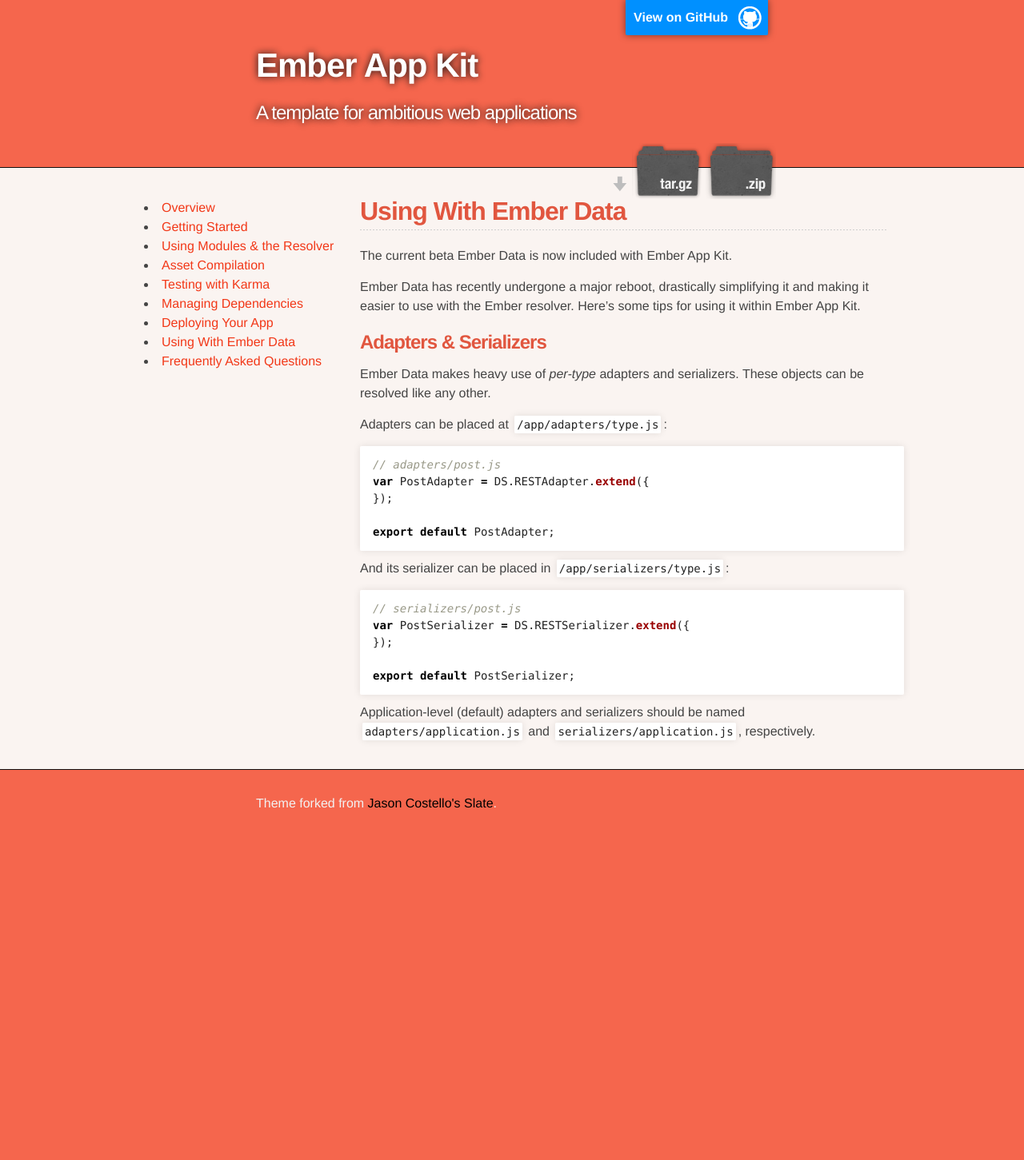
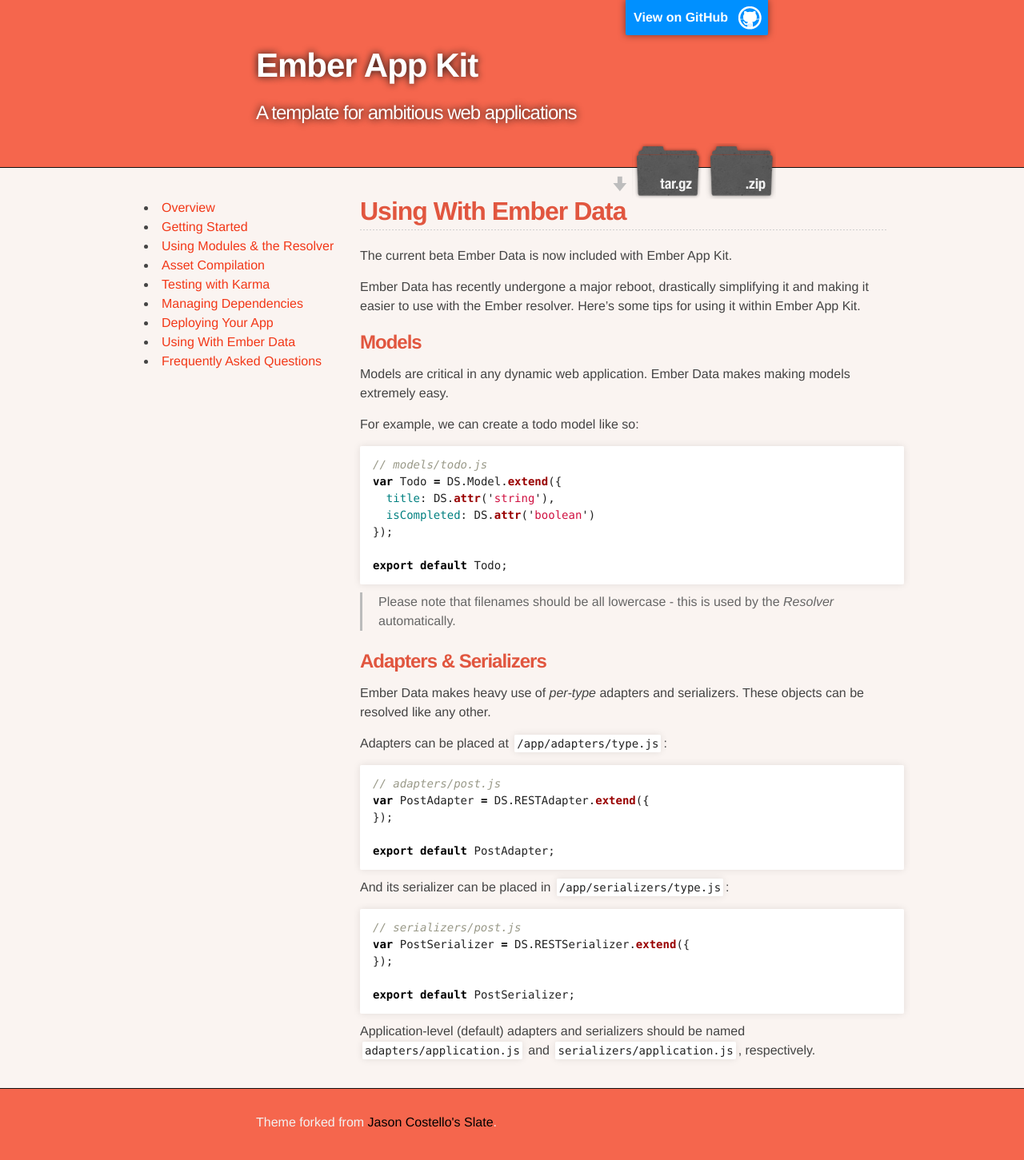
Before and after one commit to stefanpenner/ember-app-kit, a Jekyll site: the page built from guides/ember-data.md, in a window 1280 px wide. Shown: the whole page at 80% size. Built offline with Jekyll 4.4.1, drawn with Linux system fonts in a browser that asks for light colours; before the commit the page ends 1052 px from its top, so only the background shows below that.

Commit message:
Adds documentation on models

```diff
--- a/guides/ember-data.md
+++ b/guides/ember-data.md
@@ -7,6 +7,25 @@
 The current beta Ember Data is now included with Ember App Kit.
 
 Ember Data has recently undergone a major reboot, drastically simplifying it and making it easier to use with the Ember resolver. Here's some tips for using it within Ember App Kit.
+
+### Models
+
+Models are critical in any dynamic web application. Ember Data makes making models extremely easy.
+
+For example, we can create a todo model like so:
+
+{% highlight js %}
+// models/todo.js
+var Todo = DS.Model.extend({
+  title: DS.attr('string'),
+  isCompleted: DS.attr('boolean')
+});
+
+export default Todo;
+{% endhighlight %}
+
+
+> Please note that filenames should be all lowercase - this is used by the *Resolver* automatically.
 
 ### Adapters & Serializers
 
```
